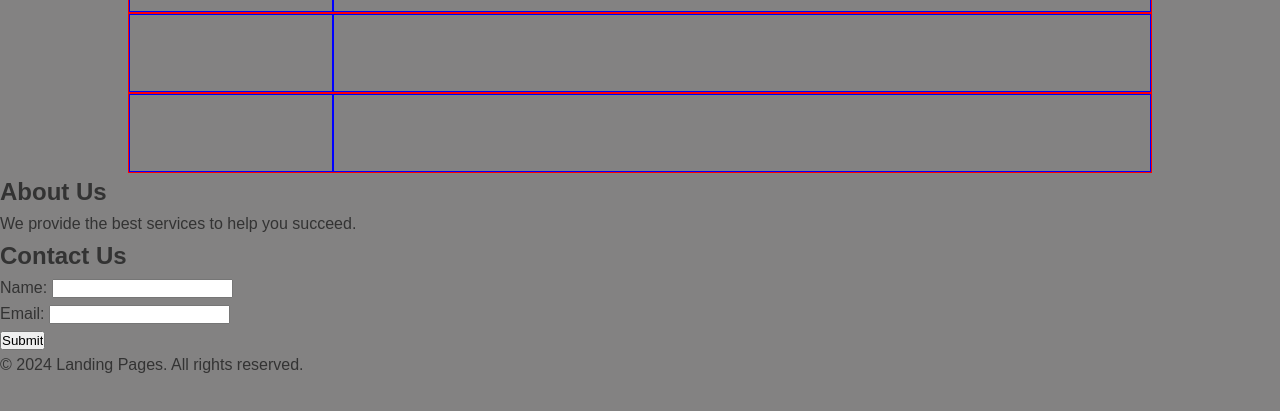
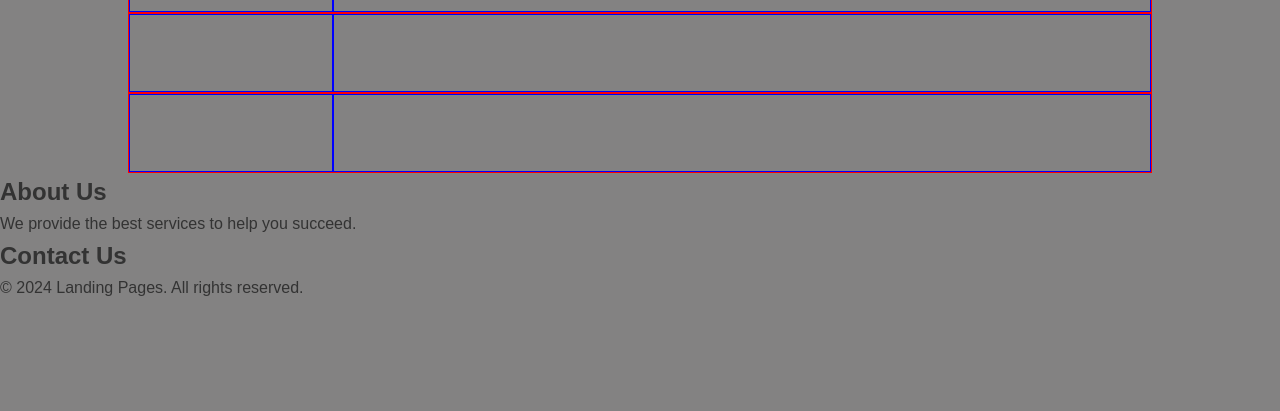
Before and after one commit to rahmantalukder/forn-end-Developer, a plain HTML site: page index.html in a window 1280 px wide. Shown: the part 67-478 px from the top of the page. Drawn offline with Linux system fonts and the light colour scheme.

Commit message:
Web_Design new branch

```diff
--- a/index.html
+++ b/index.html
@@ -66,13 +66,7 @@
         <section>
             <h2>Contact Us</h2>
             <form>
-                <label for="name">Name:</label>
-                <input type="text" id="name" name="name" required>
-                <br>
-                <label for="email">Email:</label>
-                <input type="email" id="email" name="email" required>
-                <br>
-                <input type="submit" value="Submit">
+
             </form>
         </section>
     </main>
```
